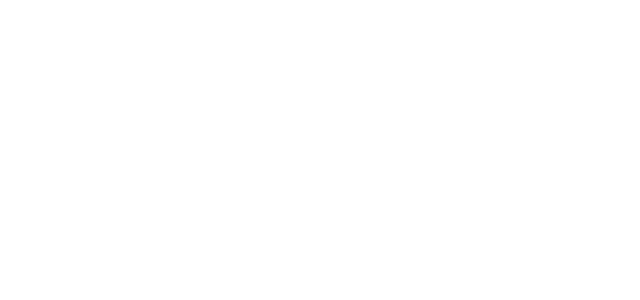
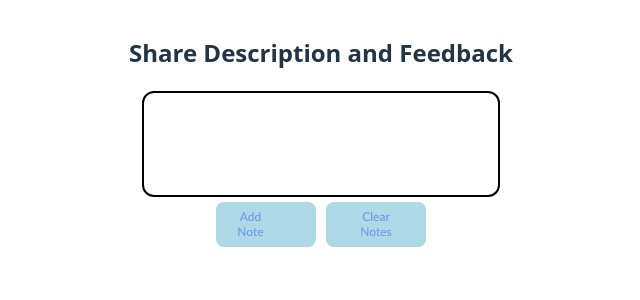
Before and after one commit to n4neha121/ReactProject, a React (Vite) app: page /Forum in a window 1280 px wide. Before the commit this address had no page. Shown: the top 300 px of the page, without its empty margins (319-959 px from the left). Built offline with nearby package versions, Linux system fonts and the light colour scheme.

Commit message:
notetaking app and onclick , hover and  keydown events

```diff
--- a/package.json
+++ b/package.json
@@ -12,6 +12,7 @@
   "dependencies": {
     "react": "^19.0.0",
     "react-dom": "^19.0.0",
+    "react-router-dom": "^7.3.0",
     "tailwindcss": "^4.0.9"
   },
   "devDependencies": {
--- a/src/App.tsx
+++ b/src/App.tsx
@@ -1,17 +1,24 @@
 import Home from './Pages/HomePage';
 import Login from './Pages/Login';
 import { BrowserRouter, Routes, Route } from "react-router-dom";
+import Products from './Pages/Products';
+import Forum from './Pages/Forums';
+import Selling from './Pages/Selling';
 
 
 function App() {
 
   return (
-      <BrowserRouter>
-        <Routes>
+    <BrowserRouter>
+      <Routes>
         <Route index element={<Home />} />
         <Route path='Login' element={<Login />} />
-        </Routes>
-      </BrowserRouter>
+        <Route path='Product' element={<Products />} />
+        <Route path='Forum' element={<Forum />} />
+        <Route path='Selling' element={<Selling />} />
+
+      </Routes>
+    </BrowserRouter>
   )
 }
 
--- /dev/null
+++ b/src/Constants/Icons.ts
@@ -0,0 +1 @@
+export { default as Feedback } from "../assets/feedback.svg";
--- /dev/null
+++ b/src/Constants/index.ts
@@ -0,0 +1 @@
+export * as Icons from "./Icons";
--- a/src/Css/Home.css
+++ b/src/Css/Home.css
@@ -11,7 +11,7 @@
     color: white;
     /* Text color */
     text-align: center;
-    padding: 8px 0;
+    padding: 5px 0;
     /* Top and bottom padding */
     font-size: 18px;
     font-family: sans-serif;
@@ -24,9 +24,9 @@
 
 #topic {
     width: 200px;
-    align-items: flex-start;
+    align-items: center;
     display: flex;
-    padding-left:25px;
+    padding-left: 5px;
     /* flex: 1; */
     /* background-color: red; */
 }
@@ -41,8 +41,40 @@
     padding-top: 8px;
     /* background-color: green; */
 }
-.button2{
-    height: 12px;
+
+.button2 {
+    height: 45px;
+    min-height: 45px;
     background-color: aliceblue;
-    width: 75px;
+    padding: 0;
+    margin: 0;
+    width: 95px;
 }
+
+.inputArea {
+    height: 100px;
+    width: 350px;
+    /* padding: 5px; */
+    border: 2px solid #000;
+    font-family: 'Gill Sans', 'Gill Sans MT', Calibri, 'Trebuchet MS', sans-serif;
+    font-size: 16px;
+    color: #000;
+    align-self: center;
+    border-radius: 12px;
+}
+
+.buttonTxt {
+    color: cornflowerblue;
+    font-family: 'Gill Sans', 'Gill Sans MT', Calibri, 'Trebuchet MS', sans-serif;
+    font-size: 12px;
+    text-align: center;
+}
+
+.buttonColor {
+    background-color: lightblue;
+    height: 45px;
+    width: 100px;
+    align-items: center;
+    justify-content: center;
+    display: flex;
+}
--- /dev/null
+++ b/src/Pages/Forums.tsx
@@ -0,0 +1,78 @@
+import { FC, useEffect, useState } from "react";
+import '../Css/Home.css';
+import { Icons } from "../Constants";
+const Forum: FC = () => {
+    const [note, setNote] = useState<string>("");
+    const [notes, setNotes] = useState<string[]>([]);
+
+    useEffect(() => {
+        const savedNotes = JSON.parse(localStorage.getItem("notes")) || [];
+        setNotes(savedNotes);
+    }, []);
+    useEffect(() => {
+        const handleKeyDown = (event: KeyboardEvent) => {
+            if (event.key === "Enter") {
+                handleAddNote();
+            }
+        };
+
+        document.addEventListener("keydown", handleKeyDown);
+
+        return () => {
+            document.removeEventListener("keydown", handleKeyDown);
+        };
+    }, [note]);
+    const handleAddNote = () => {
+        if (note.trim() === "") return;
+        const updatedNotes = [...notes, note];
+        setNotes(updatedNotes);
+        localStorage.setItem("notes", JSON.stringify(updatedNotes));
+        console.log('notesss:;', updatedNotes);
+        setNote("");
+    };
+
+    const handleClearNotes = () => {
+        setNotes([]);
+        localStorage.removeItem("notes");
+    };
+
+    return (
+        <div style={{ padding: "20px", margin: "auto" }}>
+            <div style={{
+                top: 15, position: 'fixed',
+                left: 0,
+                width: '100%',
+                display: 'flex',
+                flexDirection: 'column'
+            }}>
+                <h2>Share Description and Feedback </h2>
+                <input
+                    value={note}
+                    onChange={(e) => setNote(e.target.value)}
+                    className="inputArea"
+                />
+                <div style={{ marginTop: '5px', display: "flex", justifyContent: 'center', gap: '10px' }}>
+                    <button onClick={handleAddNote} className="buttonColor">
+                        <p className="buttonTxt">
+                            Add Note
+                        </p>
+                        <div style={{ width: '55px' }} />
+                    </button>
+                    <button onClick={handleClearNotes} className="buttonColor">
+                        <p className="buttonTxt">Clear Notes</p>
+                    </button>
+                </div>
+                <ul>
+                    {notes.map((n, index) => (
+                        <li key={index}>{n}</li>
+                    ))}
+                </ul>
+            </div>
+        </div>
+    );
+};
+
+
+
+
+export default Forum;
--- a/src/Pages/HomePage.tsx
+++ b/src/Pages/HomePage.tsx
@@ -1,46 +1,57 @@
 import { FC, useState } from "react";
-import "../Css/Home.css"
+import "../Css/Home.css";
 import { COLORS } from "../Constants/Colors";
+import { useNavigate } from "react-router-dom";
 
 const Home: FC = () => {
-    const [isHover, setIsHover] = useState(false);
+    const navigate = useNavigate();
 
-    const menuItems = [{
-        text: 'Forums',
-    },
-    { text: 'Start Selling' }, {
-        text: 'Our Products'
-    }, {
-        text: 'Sign In'
-    }]
+    const [isHover, setIsHover] = useState<string | null>(null);
+
+    const menuItems = [
+        { text: "Forums", navigation: '/Forum' },
+        { text: "Start Selling", navigation: '/Selling' },
+        { text: "Our Products", navigation: '/Product' },
+        { text: "Sign In", navigation: '/Login' }
+    ];
+
     return (
         <div>
             <div className="headerbg">
                 <div id="topic">
-                    <span color={{color: COLORS.Light}}>OnlineMarket</span>
+                    <h1 style={{ color: COLORS.Light, fontSize: '20px' }}>OnlineMarket</h1>
                 </div>
                 <div id="headerList">
                     {menuItems.map((item) => (
                         <button
-                            key={item}
+                            key={item.text}
                             className="button2"
-                            onMouseEnter={() => setIsHover(item)}
+                            onMouseEnter={() => {
+                                console.log('Hover Event:', item.text);
+                                setIsHover(item.text)
+                            }}
                             onMouseLeave={() => setIsHover(null)}
+                            onClick={() => {
+                                console.log('navigate to ::', item.navigation);
+                                navigate(item?.navigation)
+                            }}
                         >
-                            <span
+                            <p
                                 style={{
-                                    color: isHover === item ? COLORS.Light : COLORS.InActiveBtn,
+                                    color: isHover === item.text ? COLORS.Dark : COLORS.InActiveBtn,
                                     fontFamily: "sans-serif",
-                                    fontSize: "15px",
+                                    fontSize: "13.5px",
+                                    fontWeight: 'bold'
                                 }}
                             >
-                                {item}
-                            </span>
+                                {item.text}
+                            </p>
                         </button>
                     ))}
                 </div>
             </div>
         </div>
-    )
-}
+    );
+};
+
 export default Home;
--- a/src/Pages/Login.tsx
+++ b/src/Pages/Login.tsx
@@ -1,14 +1,29 @@
-import { FC, useState } from "react";
+import { FC, useEffect, useState } from "react";
 import '../App.css'
 import Input from "../Components/Input";
 import Button from "../Components/Button";
 import '../Css/Login.css'
+import { useNavigate } from "react-router-dom";
 
 const Login: FC = () => {
+    const navigate = useNavigate();
     const [userName, setUserName] = useState<string>('');
     const [password, setPassword] = useState<string>('');
     const [userNameError, setUserNameError] = useState<string>('');
     const [passwordError, setPasswordError] = useState<string>('');
+    useEffect(() => {
+        const handleKeyDown = (event: KeyboardEvent) => {
+            if (event.key === "Enter") {
+                Submit();
+            }
+        };
+
+        document.addEventListener("keydown", handleKeyDown);
+
+        return () => {
+            document.removeEventListener("keydown", handleKeyDown);
+        };
+    }, [userName, password]);
     const Submit = () => {
         let isValid = true;
 
@@ -29,11 +44,12 @@
         if (isValid) {
             // Proceed with submission logic (e.g., API call)
             console.log("Form submitted", { userName, password });
+            navigate('/')
         }
     };
     return (
         <div id="login">
-            <h1 className="h1">Login</h1>
+            <h1 className="h1">Sign In</h1>
             <div style={{ height: '10px' }} />
             <Input placeholder="Username" className='Input-box-background' onChange={(e) => {
                 setUserName(e.target.value)
--- /dev/null
+++ b/src/Pages/Products.tsx
@@ -0,0 +1,11 @@
+import { FC } from "react";
+import { COLORS } from "../Constants/Colors";
+
+const Products: FC = () => {
+    return (
+        <div>
+            <h1 style={{ color: COLORS.Dark, textAlign: 'center' }}>Product List</h1>
+        </div>
+    )
+}
+export default Products;
--- /dev/null
+++ b/src/Pages/Selling.tsx
@@ -0,0 +1,11 @@
+import { FC } from "react";
+import { COLORS } from "../Constants/Colors";
+
+const Selling: FC = () => {
+    return (
+        <div>
+            <h1 style={{ color: COLORS.Dark, textAlign: 'center' }}>Selling List</h1>
+        </div>
+    )
+}
+export default Selling;
```
Also changed, not shown: src/assets/feedback.svg (added), 1 other file (tests, documents, lock files or other folders).
